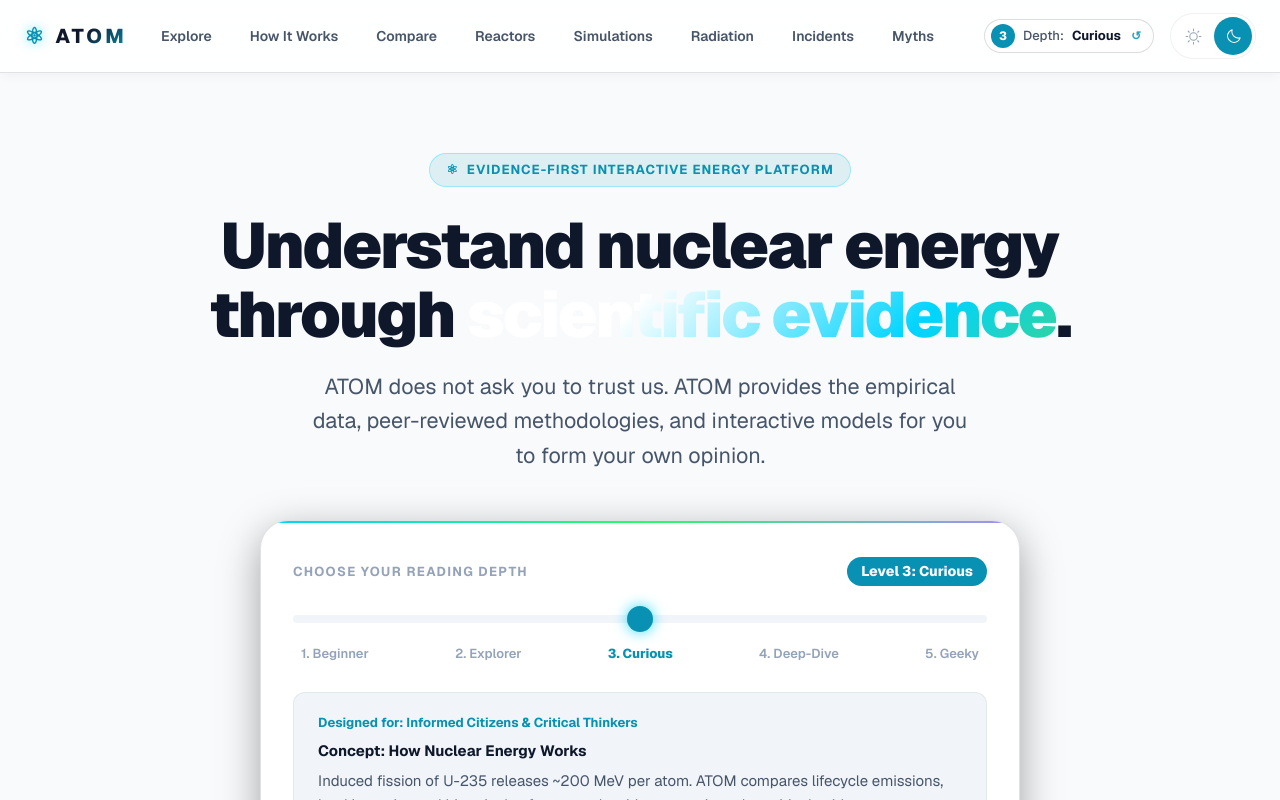
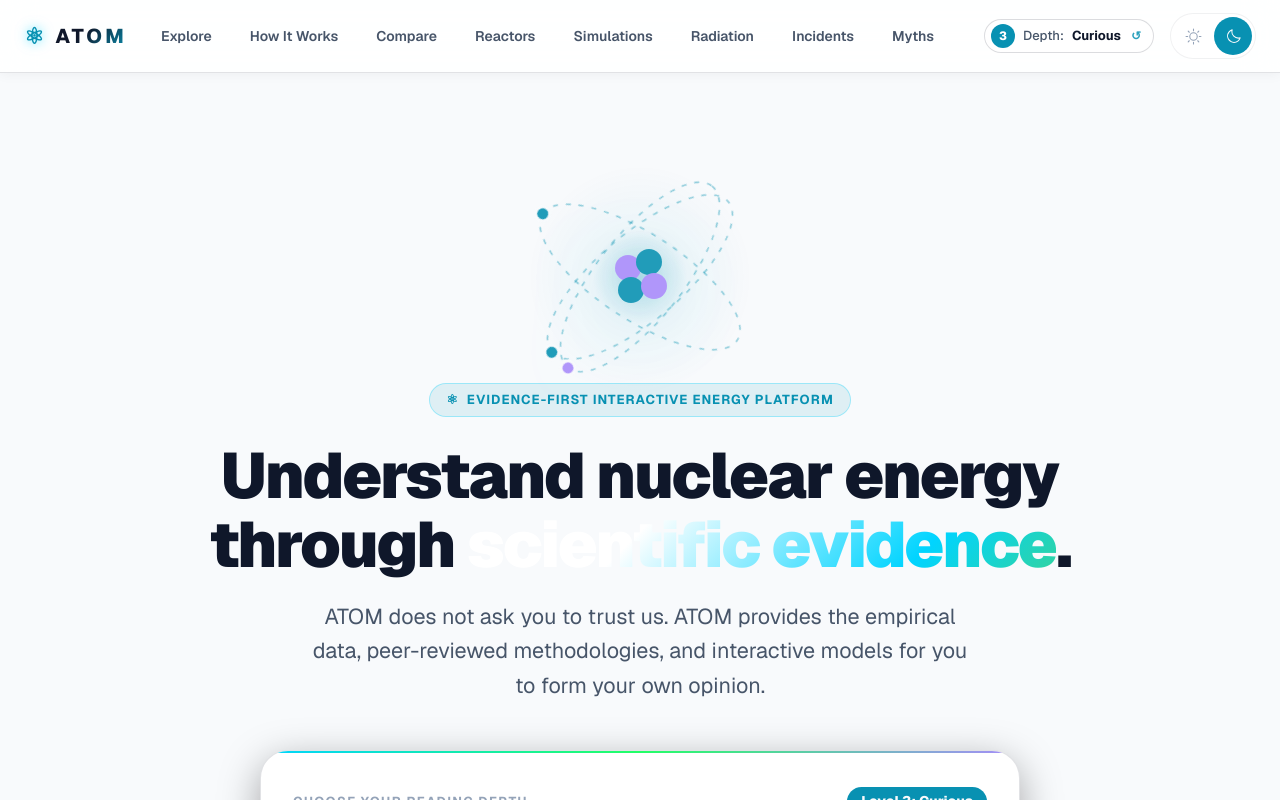
Before and after one commit to PK-999/atom, a Next.js app: page / in a window 1280 px wide. Shown: the top 800 px of the page. Built offline with nearby package versions, Linux system fonts and the light colour scheme.

Commit message:
feat: add homepage atomic identity and interactive delivery tracker

```diff
--- a/components/onboarding/OnboardingHero.module.css
+++ b/components/onboarding/OnboardingHero.module.css
@@ -1,6 +1,86 @@
 .hero {
   padding: 48px 0 64px;
   text-align: center;
+  position: relative;
+  overflow: hidden;
+}
+
+.atomStage {
+  width: min(320px, 70vw);
+  margin: -36px auto -54px;
+  color: var(--atom-accent);
+  opacity: 0.9;
+  pointer-events: none;
+}
+
+.atomGraphic {
+  display: block;
+  width: 100%;
+  height: auto;
+  filter: drop-shadow(0 18px 45px rgba(0, 212, 255, 0.15));
+}
+
+.field {
+  fill: url("#nucleus-glow");
+  opacity: 0.08;
+}
+
+.orbit {
+  fill: none;
+  stroke: currentColor;
+  stroke-width: 1.5;
+  stroke-dasharray: 5 8;
+  opacity: 0.5;
+}
+
+.orbitOne,
+.orbitTwo,
+.orbitThree {
+  transform-origin: 160px 160px;
+}
+
+.orbitOne {
+  animation: orbit 16s linear infinite;
+}
+
+.orbitTwo {
+  animation: orbit 20s linear infinite reverse;
+  rotate: 60deg;
+}
+
+.orbitThree {
+  animation: orbit 24s linear infinite;
+  rotate: 120deg;
+}
+
+.electron,
+.electronAlt {
+  fill: var(--atom-accent);
+  stroke: var(--atom-surface-canvas);
+  stroke-width: 3;
+}
+
+.electronAlt {
+  fill: var(--atom-energy-nuclear);
+}
+
+.nucleusGlow {
+  fill: url("#nucleus-glow");
+  opacity: 0.28;
+}
+
+.proton {
+  fill: var(--atom-energy-nuclear);
+}
+
+.neutron {
+  fill: var(--atom-accent);
+}
+
+@keyframes orbit {
+  to {
+    transform: rotate(360deg);
+  }
 }
 
 .badge {
@@ -241,6 +321,10 @@
 }
 
 @media (max-width: 640px) {
+  .atomStage {
+    margin-bottom: -42px;
+  }
+
   .sliderCard {
     padding: 24px 20px;
   }
@@ -253,3 +337,11 @@
     text-align: center;
   }
 }
+
+@media (prefers-reduced-motion: reduce) {
+  .orbitOne,
+  .orbitTwo,
+  .orbitThree {
+    animation: none;
+  }
+}
--- a/components/onboarding/OnboardingHero.tsx
+++ b/components/onboarding/OnboardingHero.tsx
@@ -65,6 +65,56 @@
 
   return (
     <section className={styles.hero} aria-labelledby="hero-heading">
+      <div
+        className={styles.atomStage}
+        aria-hidden="true"
+        data-testid="atom-stage"
+      >
+        <svg className={styles.atomGraphic} viewBox="0 0 320 320">
+          <defs>
+            <radialGradient id="nucleus-glow">
+              <stop offset="0" stopColor="currentColor" stopOpacity="1" />
+              <stop offset="1" stopColor="currentColor" stopOpacity="0" />
+            </radialGradient>
+          </defs>
+          <circle className={styles.field} cx="160" cy="160" r="118" />
+          <g className={styles.orbitOne}>
+            <ellipse
+              className={styles.orbit}
+              cx="160"
+              cy="160"
+              rx="116"
+              ry="43"
+            />
+            <circle className={styles.electron} cx="276" cy="160" r="7" />
+          </g>
+          <g className={styles.orbitTwo}>
+            <ellipse
+              className={styles.orbit}
+              cx="160"
+              cy="160"
+              rx="116"
+              ry="43"
+            />
+            <circle className={styles.electronAlt} cx="44" cy="160" r="7" />
+          </g>
+          <g className={styles.orbitThree}>
+            <ellipse
+              className={styles.orbit}
+              cx="160"
+              cy="160"
+              rx="116"
+              ry="43"
+            />
+            <circle className={styles.electron} cx="276" cy="160" r="7" />
+          </g>
+          <circle className={styles.nucleusGlow} cx="160" cy="160" r="48" />
+          <circle className={styles.proton} cx="148" cy="151" r="13" />
+          <circle className={styles.neutron} cx="169" cy="145" r="13" />
+          <circle className={styles.neutron} cx="151" cy="173" r="13" />
+          <circle className={styles.proton} cx="174" cy="169" r="13" />
+        </svg>
+      </div>
       <div className={styles.badge}>
         <span aria-hidden="true">⚛</span>
         <span>Evidence-First Interactive Energy Platform</span>
```
Also changed, not shown: 3 other files (tests, documents, lock files or other folders).
